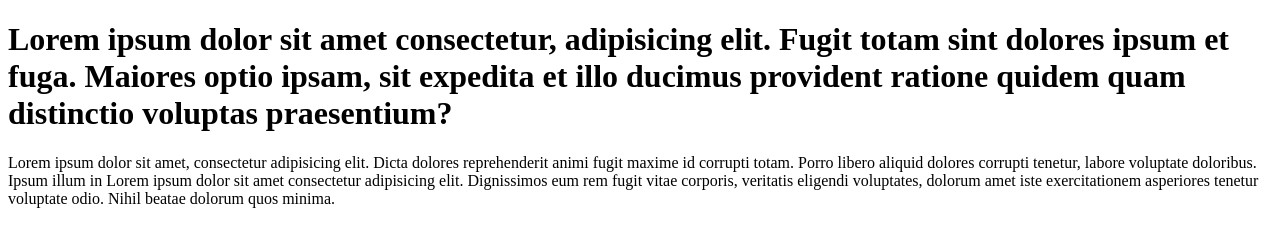
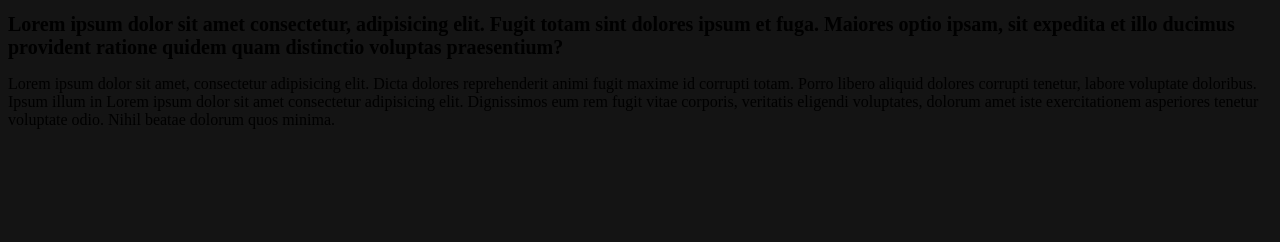
Before and after one commit to D4V1S4LES/Curso_GitHub, a plain HTML site: page index.html in a window 1280 px wide. Drawn offline with Linux system fonts and the light colour scheme.

Commit message:
Alterado valor h1 do projeto e linkado Css

```diff
--- a/index.html
+++ b/index.html
@@ -4,6 +4,7 @@
 <head>
   <meta charset="UTF-8">
   <meta name="viewport" content="width=device-width, initial-scale=1.0">
+  <link rel="stylesheet" href="style.css">
   <title>Document</title>
 </head>
 
--- /dev/null
+++ b/style-fulano.css
@@ -0,0 +1,3 @@
+h1 {
+  font-size: 20px;
+}
--- a/style.css
+++ b/style.css
@@ -1,3 +1,5 @@
+@import "style-fulano.css";
+
 body {
   background-color: #141414;
 }
```
